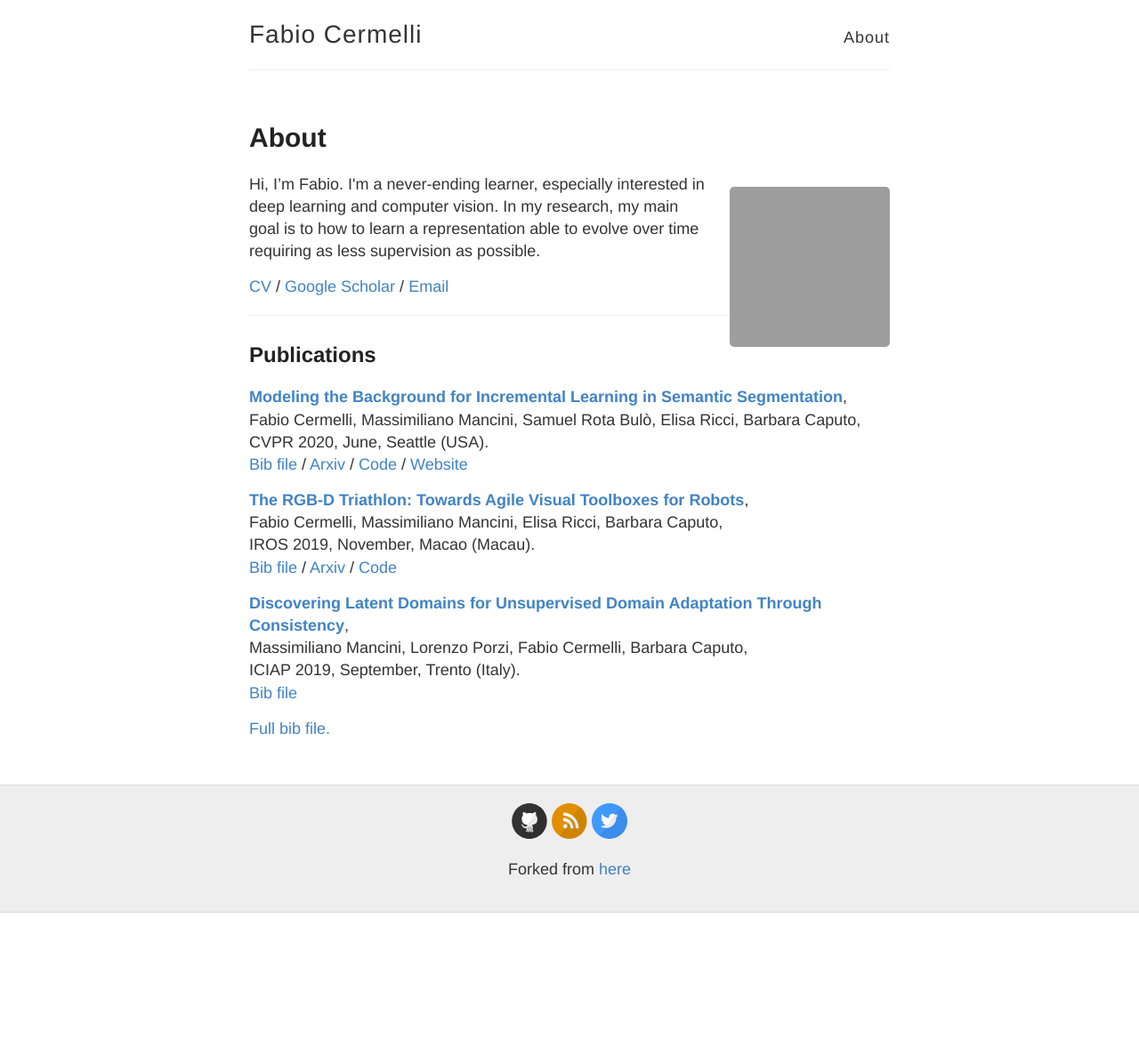
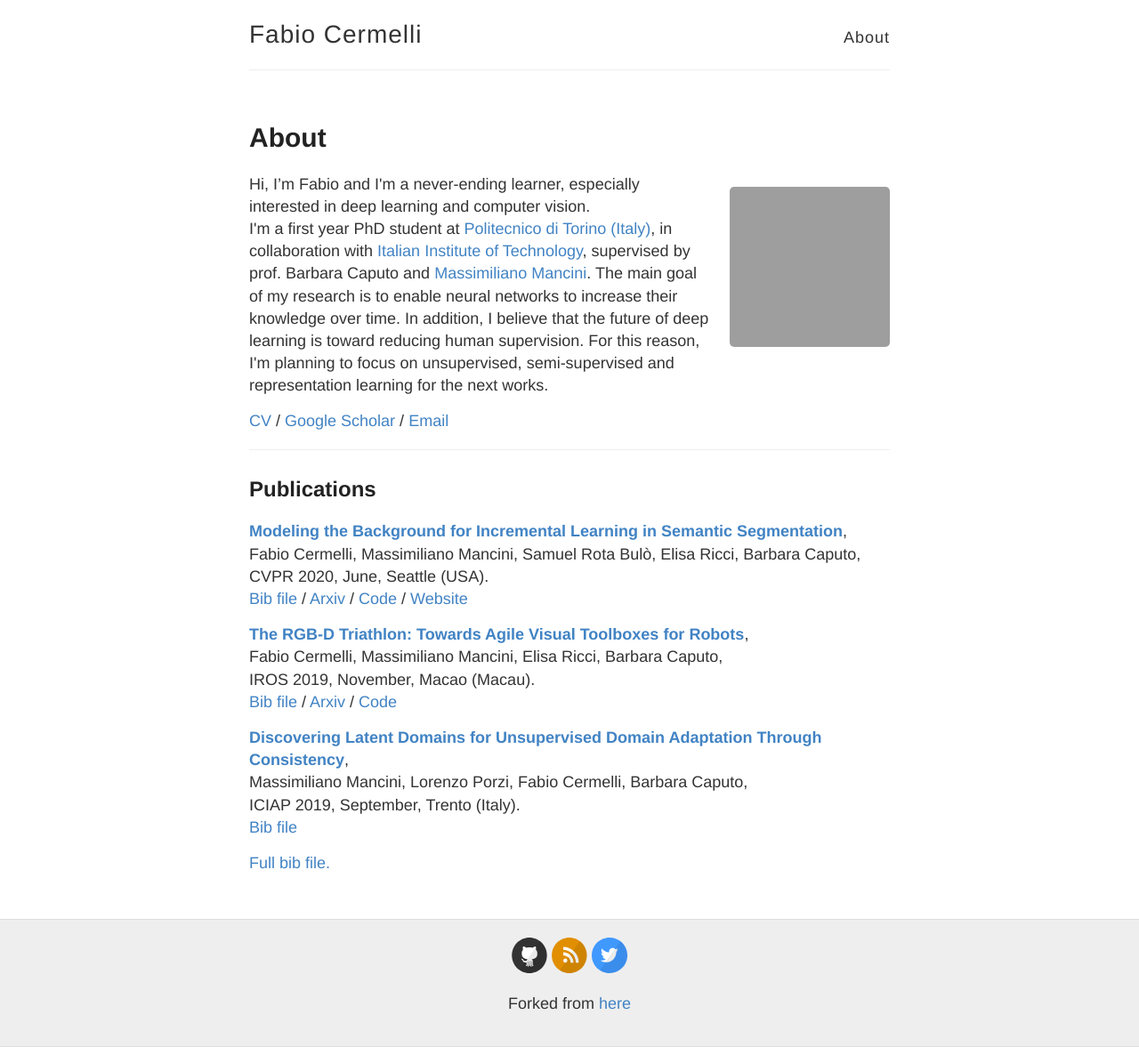
Before and after one commit to fcdl94/fcdl94.github.io, a Jekyll site: the page built from about.html, in a window 1280 px wide. Shown: the whole page at 89% size. Built offline with Jekyll 4.4.1, drawn with Linux system fonts in a browser that asks for light colours; before the commit the page ends 1026 px from its top, so only the background shows below that; grey boxes are pictures that could not be loaded.

Commit message:
Added full bio.

```diff
--- a/about.html
+++ b/about.html
@@ -7,11 +7,19 @@ permalink: /about/
 <div class="bio">
   <p class="about-img"><img src="{{ site.avatar }}" alt="Fabio Cermelli" /></p>
 
-  <p>Hi, I’m Fabio.
+  <p>Hi, I’m Fabio and I'm a never-ending learner, especially interested in
+    deep learning and computer vision. <br>
 
-  I'm a never-ending learner, especially interested in deep learning and computer vision.
-  In my research, my main goal is to how to learn a representation able to evolve over time requiring as less supervision as possible.
+    I'm a first year PhD student at <a href="www.polito.it">Politecnico di Torino
+    (Italy)</a>, in collaboration with <a href="www.iit.it">Italian Institute of
+    Technology</a>, supervised by prof. Barbara Caputo and
+    <a href="https://mancinimassimiliano.github.io/">Massimiliano Mancini</a>.
 
+    The main goal of my research is to enable neural networks to increase their
+    knowledge over time. In addition, I believe that the future of deep learning
+    is toward reducing human supervision. For this reason, I'm planning
+    to focus on unsupervised, semi-supervised and representation learning
+    for the next works.
   </p>
 
 
@@ -29,10 +37,9 @@ permalink: /about/
   {% for paper in papers %}
     <article class="paper">
 
-      <p class="margin-top"><a href="{{ paper.link }}"><b>{{ paper.title }}</b></a>, <br>
+      <p><a href="{{ paper.link }}"><b>{{ paper.title }}</b></a>, <br>
       {{ paper.authors }},<br>
-      {{ paper.conference }}</p>
-      <p class="margin-bottom">
+      {{ paper.conference }}<br>
         <a href="{{ paper.url }}">Bib file</a>
         {% if paper.arxiv %}
         / <a href="{{ paper.arxiv }}">Arxiv</a>
```
